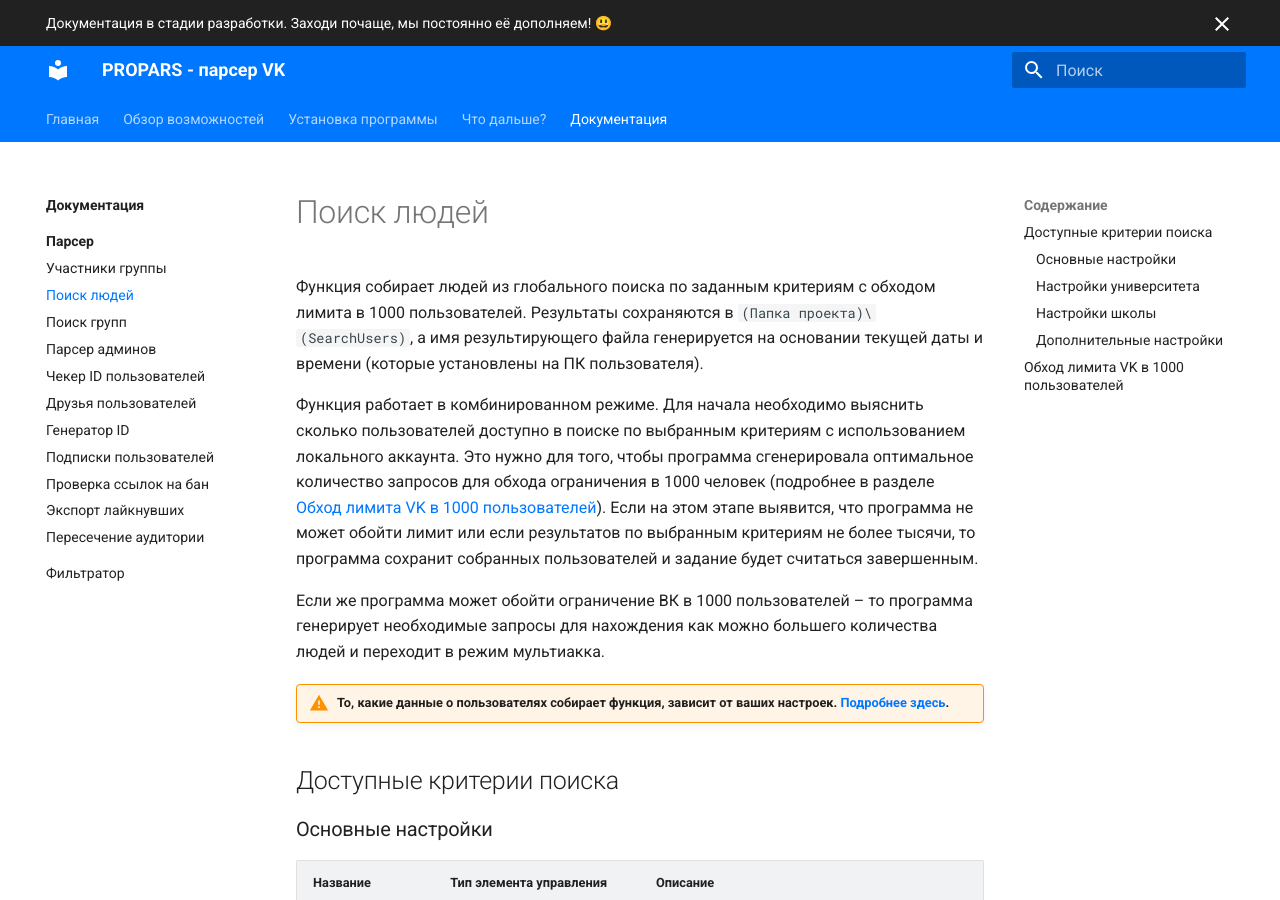
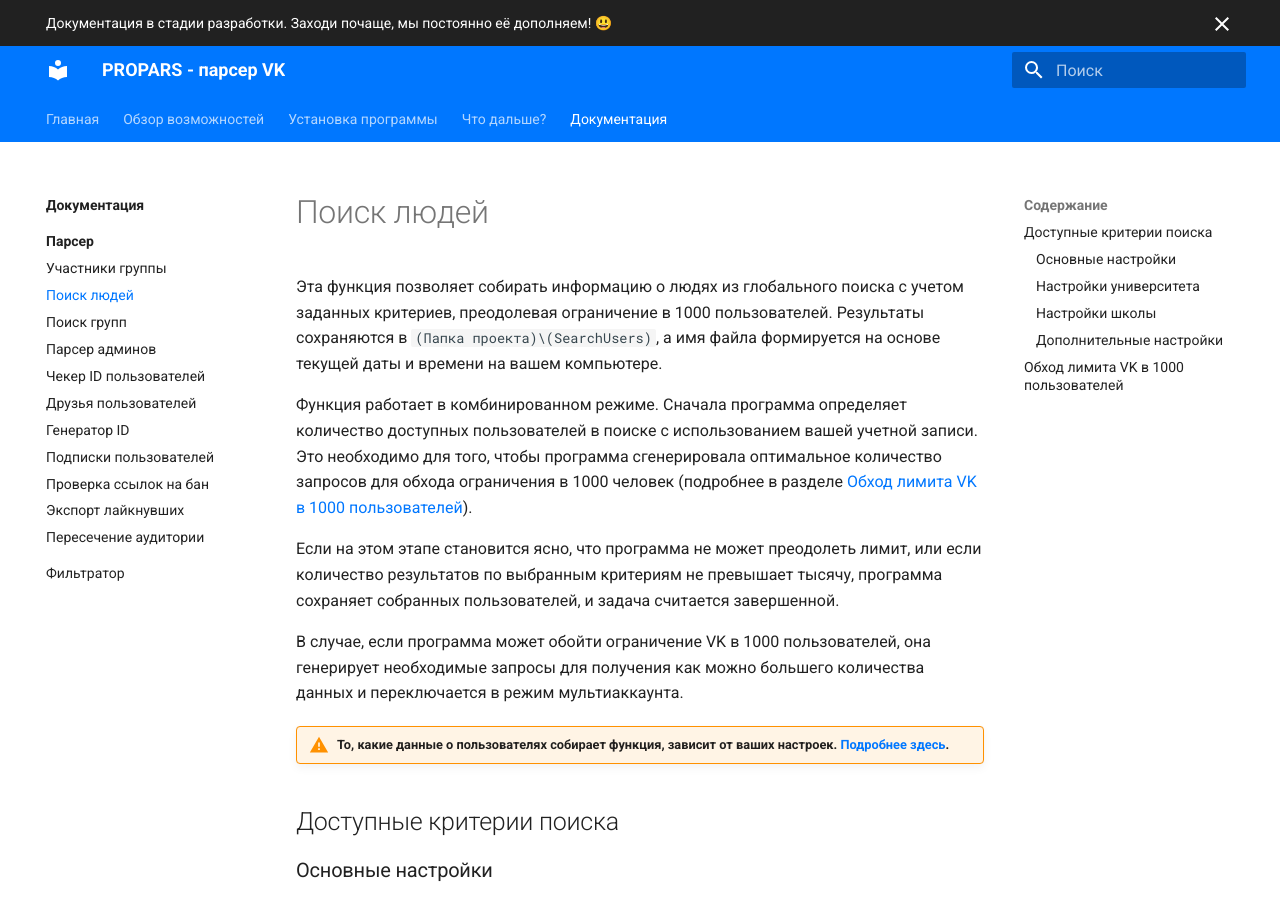
Before and after one commit to VK-Utility/docs, an MkDocs documentation site: the page built from docs/docs/parser/search-people.md, in a window 1280 px wide and 900 px high. Built offline with MkDocs 1.6.1 and Material for MkDocs 9.7.7, drawn with Linux system fonts in a browser that asks for light colours.

Commit message:
Minor changes for search people

```diff
--- a/docs/docs/parser/search-people.md
+++ b/docs/docs/parser/search-people.md
@@ -1,10 +1,12 @@
 # Поиск людей
 
-Функция собирает людей из глобального поиска по заданным критериям с обходом лимита в 1000 пользователей.  Результаты сохраняются в `(Папка проекта)\(SearchUsers)`, а имя результирующего файла генерируется на основании текущей даты и времени (которые установлены на ПК пользователя).
+Эта функция позволяет собирать информацию о людях из глобального поиска с учетом заданных критериев, преодолевая ограничение в 1000 пользователей. Результаты сохраняются в `(Папка проекта)\(SearchUsers)`, а имя файла формируется на основе текущей даты и времени на вашем компьютере.
 
-Функция работает в комбинированном режиме. Для начала необходимо выяснить сколько пользователей доступно в поиске по выбранным критериям с использованием локального аккаунта. Это нужно для того, чтобы программа сгенерировала оптимальное количество запросов для обхода ограничения в 1000 человек (подробнее в разделе [Обход лимита VK в 1000 пользователей](#vk-1000)). Если на этом этапе выявится, что программа не может обойти лимит или если результатов по выбранным критериям не более тысячи, то программа сохранит собранных пользователей и задание будет считаться завершенным.
+Функция работает в комбинированном режиме. Сначала программа определяет количество доступных пользователей в поиске с использованием вашей учетной записи. Это необходимо для того, чтобы программа сгенерировала оптимальное количество запросов для обхода ограничения в 1000 человек (подробнее в разделе [Обход лимита VK в 1000 пользователей](#vk-1000)).
 
-Если же программа может обойти ограничение ВК в 1000 пользователей – то программа генерирует необходимые запросы для нахождения как можно большего количества людей и переходит в режим мультиакка.
+Если на этом этапе становится ясно, что программа не может преодолеть лимит, или если количество результатов по выбранным критериям не превышает тысячу, программа сохраняет собранных пользователей, и задача считается завершенной.
+
+В случае, если программа может обойти ограничение VK в 1000 пользователей, она генерирует необходимые запросы для получения как можно большего количества данных и переключается в режим мультиаккаунта.
 
 !!! warning "То, какие данные о пользователях собирает функция, зависит от ваших настроек. [Подробнее здесь](../parser/404.md)."
 
```
Also changed, not shown: docs/docs/index.md (+1 -1 lines).
